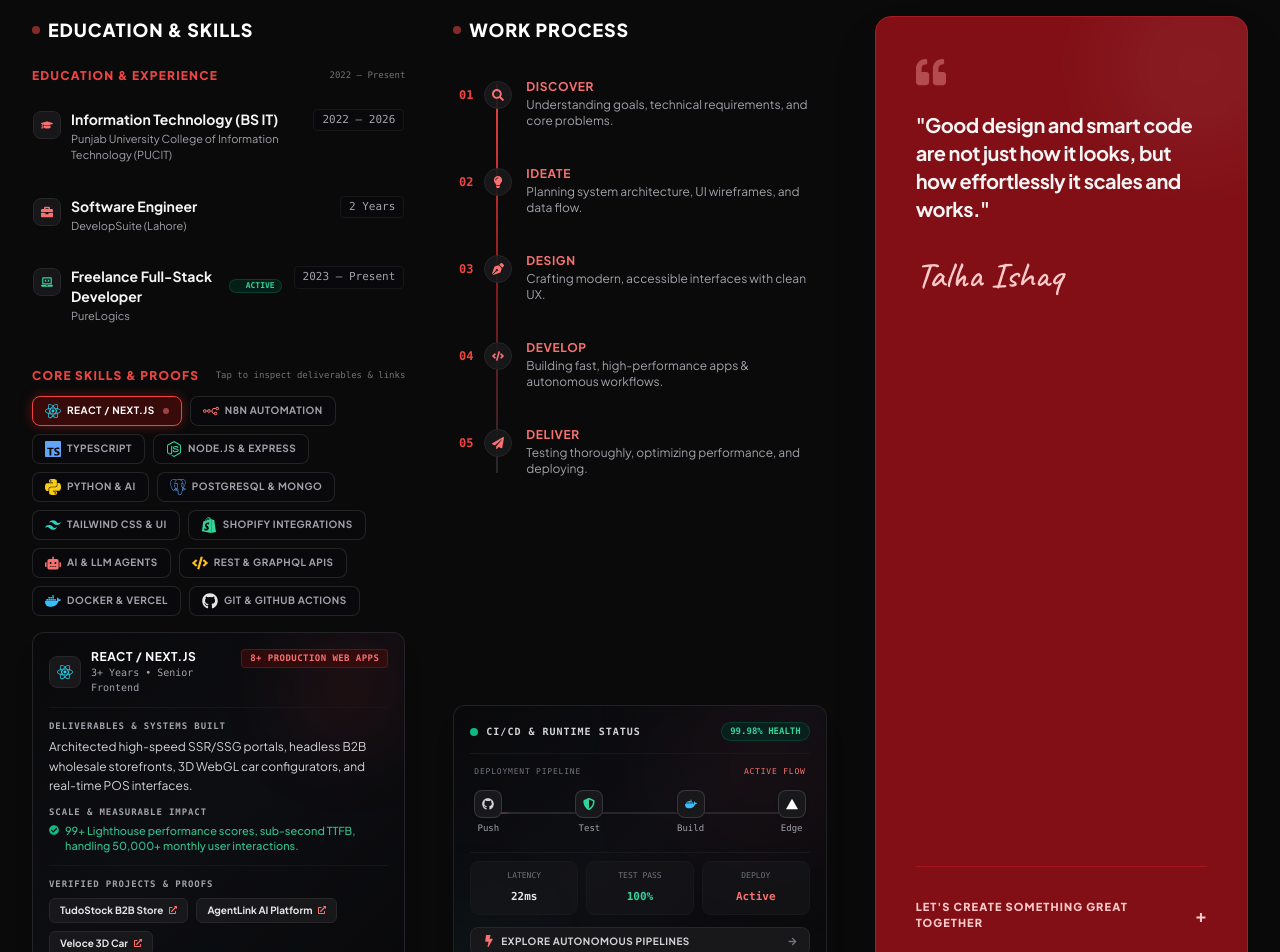
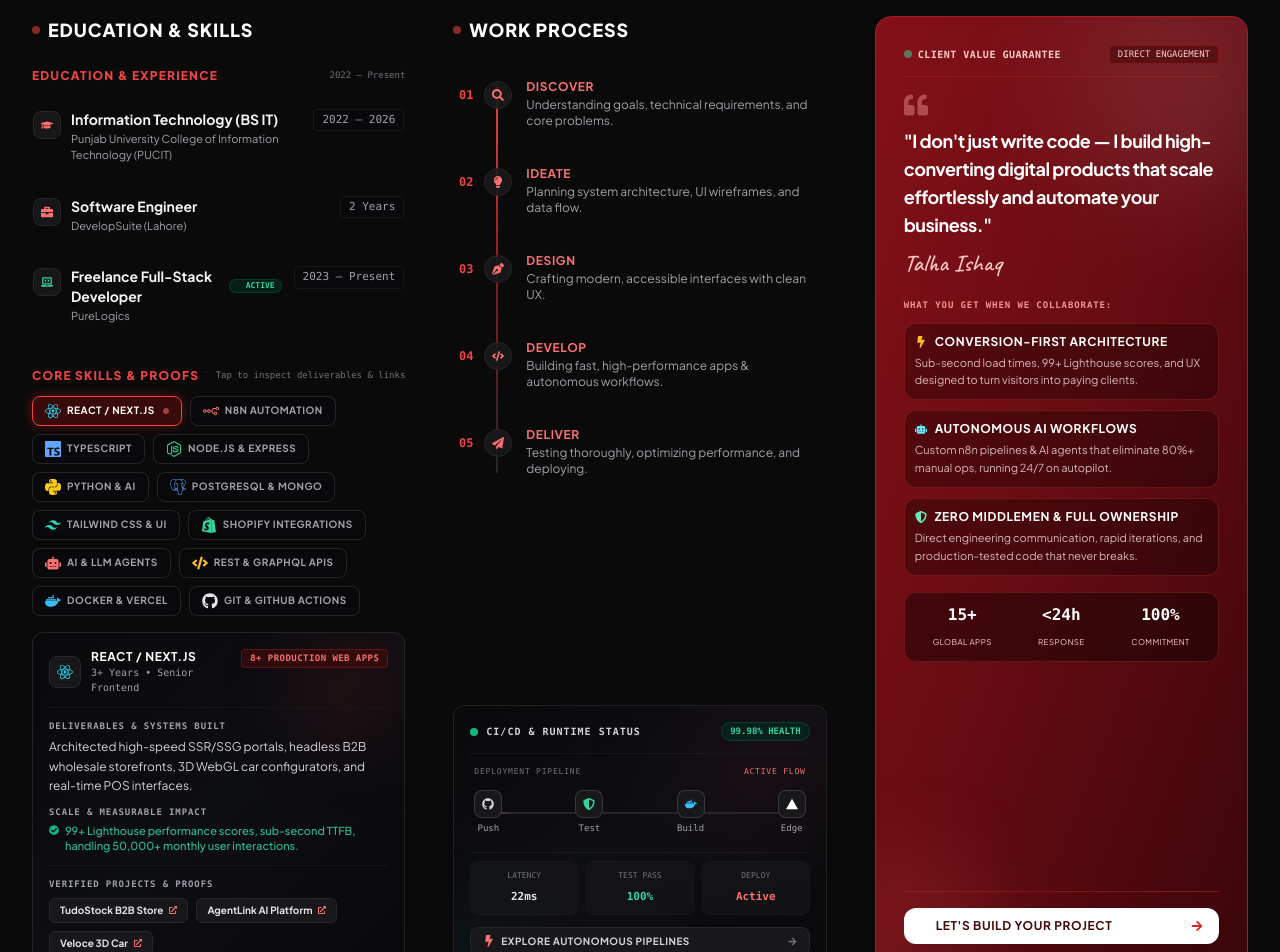
Before and after one commit to talharabani/portfolio, a React (Vite) app: page / in a window 1280 px wide. Shown: the part 2060-3012 px from the top of the page. Built offline with nearby package versions, Linux system fonts and the light colour scheme; no server answers; the HTML template or start-up script is replaced by a standard one.

Commit message:
Enhance crimson client value card with high-converting value pillars and interactive CTA

```diff
--- a/src/components/About.tsx
+++ b/src/components/About.tsx
@@ -712,38 +712,118 @@ export default function About() {
             </motion.div>
           </motion.div>
 
-          {/* Column 3: EDITORIAL QUOTE CARD (4 Cols) */}
+          {/* Column 3: CLIENT VALUE & EDITORIAL CARD (4 Cols) */}
           <motion.div
             initial={{ opacity: 0, y: 20 }}
             whileInView={{ opacity: 1, y: 0 }}
             viewport={{ once: true }}
-            transition={{ duration: 0.6, delay: 0.3 }}
+            transition={{ duration: 0.6, delay: 0.25 }}
             className="lg:col-span-4 flex"
           >
-            <div className="w-full bg-[#820f16] border border-[#a81c25] rounded-2xl p-6 sm:p-10 flex flex-col justify-between text-white shadow-2xl relative overflow-hidden group">
+            <div className="w-full bg-gradient-to-br from-[#851018] via-[#660c12] to-[#3a060a] border border-[#a81c25] rounded-2xl p-6 sm:p-7 flex flex-col justify-between text-white shadow-2xl relative overflow-hidden group">
 
-              {/* Subtle background texture */}
-              <div className="absolute -top-12 -right-12 w-48 h-48 bg-white/5 rounded-full blur-2xl pointer-events-none" />
+              {/* Subtle animated background light glow */}
+              <div className="absolute -top-12 -right-12 w-56 h-56 bg-white/10 rounded-full blur-3xl pointer-events-none group-hover:scale-110 transition-transform duration-700" />
+              <div className="absolute -bottom-16 -left-16 w-48 h-48 bg-crimson-400/10 rounded-full blur-2xl pointer-events-none" />
 
-              <div>
-                <FaQuoteLeft className="text-3xl text-red-300/40 mb-6" />
+              <div className="space-y-4 relative z-10">
+                {/* Header Tag */}
+                <div className="flex items-center justify-between gap-2 pb-3 border-b border-red-500/20">
+                  <div className="inline-flex items-center gap-1.5 text-[10px] font-mono font-bold uppercase tracking-wider text-red-200">
+                    <span className="w-2 h-2 rounded-full bg-emerald-400 animate-pulse" />
+                    <span>CLIENT VALUE GUARANTEE</span>
+                  </div>
+                  <span className="text-[9px] font-mono uppercase bg-red-950/60 border border-red-700/50 px-2 py-0.5 rounded text-red-200">
+                    DIRECT ENGAGEMENT
+                  </span>
+                </div>
 
-                <blockquote className="text-lg sm:text-xl font-bold leading-relaxed text-zinc-100 tracking-tight">
-                  "Good design and smart code are not just how it looks, but how effortlessly it scales and works."
-                </blockquote>
+                {/* The Core Philosophy / Signature Quote */}
+                <div>
+                  <FaQuoteLeft className="text-2xl text-red-300/40 mb-2.5" />
+                  <blockquote className="text-base sm:text-lg font-bold leading-snug text-white tracking-tight">
+                    "I don't just write code — I build high-converting digital products that scale effortlessly and automate your business."
+                  </blockquote>
+                  <div className="mt-2 font-script text-2xl text-red-200">
+                    Talha Ishaq
+                  </div>
+                </div>
 
-                <div className="mt-8 font-script text-3xl sm:text-4xl text-red-200">
-                  Talha Ishaq
+                {/* Attention-Grabbing Value Pillars */}
+                <div className="pt-1 space-y-2.5">
+                  <span className="text-[9px] font-mono font-bold uppercase tracking-widest text-red-300/90 block">
+                    WHAT YOU GET WHEN WE COLLABORATE:
+                  </span>
+
+                  {/* Pillar 1 */}
+                  <div className="p-2.5 rounded-xl bg-black/30 border border-red-500/25 hover:border-red-400/40 transition">
+                    <div className="flex items-center gap-2 mb-1">
+                      <FaBolt className="text-amber-400 text-xs shrink-0" />
+                      <h4 className="text-xs font-bold uppercase tracking-wider text-white">
+                        Conversion-First Architecture
+                      </h4>
+                    </div>
+                    <p className="text-[11px] text-red-100/80 leading-relaxed font-normal">
+                      Sub-second load times, 99+ Lighthouse scores, and UX designed to turn visitors into paying clients.
+                    </p>
+                  </div>
+
+                  {/* Pillar 2 */}
+                  <div className="p-2.5 rounded-xl bg-black/30 border border-red-500/25 hover:border-red-400/40 transition">
+                    <div className="flex items-center gap-2 mb-1">
+                      <FaRobot className="text-cyan-300 text-xs shrink-0" />
+                      <h4 className="text-xs font-bold uppercase tracking-wider text-white">
+                        Autonomous AI Workflows
+                      </h4>
+                    </div>
+                    <p className="text-[11px] text-red-100/80 leading-relaxed font-normal">
+                      Custom n8n pipelines &amp; AI agents that eliminate 80%+ manual ops, running 24/7 on autopilot.
+                    </p>
+                  </div>
+
+                  {/* Pillar 3 */}
+                  <div className="p-2.5 rounded-xl bg-black/30 border border-red-500/25 hover:border-red-400/40 transition">
+                    <div className="flex items-center gap-2 mb-1">
+                      <FaShieldAlt className="text-emerald-300 text-xs shrink-0" />
+                      <h4 className="text-xs font-bold uppercase tracking-wider text-white">
+                        Zero Middlemen &amp; Full Ownership
+                      </h4>
+                    </div>
+                    <p className="text-[11px] text-red-100/80 leading-relaxed font-normal">
+                      Direct engineering communication, rapid iterations, and production-tested code that never breaks.
+                    </p>
+                  </div>
+                </div>
+
+                {/* Key Metrics Banner */}
+                <div className="grid grid-cols-3 gap-2 py-2.5 px-3 rounded-xl bg-black/40 border border-red-500/25 text-center">
+                  <div>
+                    <span className="text-sm sm:text-base font-black text-white font-mono block">15+</span>
+                    <span className="text-[8px] uppercase tracking-wider text-red-200">Global Apps</span>
+                  </div>
+                  <div>
+                    <span className="text-sm sm:text-base font-black text-white font-mono block">&lt;24h</span>
+                    <span className="text-[8px] uppercase tracking-wider text-red-200">Response</span>
+                  </div>
+                  <div>
+                    <span className="text-sm sm:text-base font-black text-white font-mono block">100%</span>
+                    <span className="text-[8px] uppercase tracking-wider text-red-200">Commitment</span>
+                  </div>
                 </div>
               </div>
 
-              <div className="pt-8 border-t border-red-700/60 mt-8 flex items-center justify-between">
-                <span className="text-[11px] font-black uppercase tracking-widest text-red-200">
-                  LET'S CREATE SOMETHING GREAT TOGETHER
-                </span>
-                <span className="text-lg font-bold text-red-200 group-hover:rotate-45 transition-transform duration-300">
-                  +
-                </span>
+              {/* Bottom Interactive Call To Action */}
+              <div className="pt-4 border-t border-red-600/40 mt-4 relative z-10">
+                <a
+                  href="#contact"
+                  className="w-full py-2.5 px-4 rounded-xl bg-white hover:bg-zinc-100 text-crimson-950 font-bold text-xs uppercase tracking-wider transition-all duration-300 shadow-xl flex items-center justify-between group/cta cursor-pointer"
+                >
+                  <span className="flex items-center gap-2">
+                    <span className="w-2 h-2 rounded-full bg-crimson-600 animate-ping" />
+                    <span>LET'S BUILD YOUR PROJECT</span>
+                  </span>
+                  <FaArrowRight className="text-crimson-600 text-xs group-hover/cta:translate-x-1 transition-transform" />
+                </a>
               </div>
 
             </div>
```
